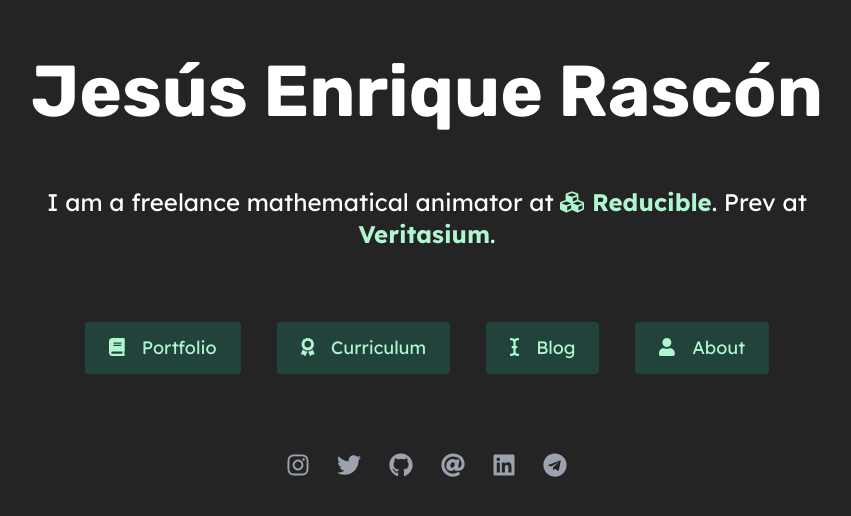
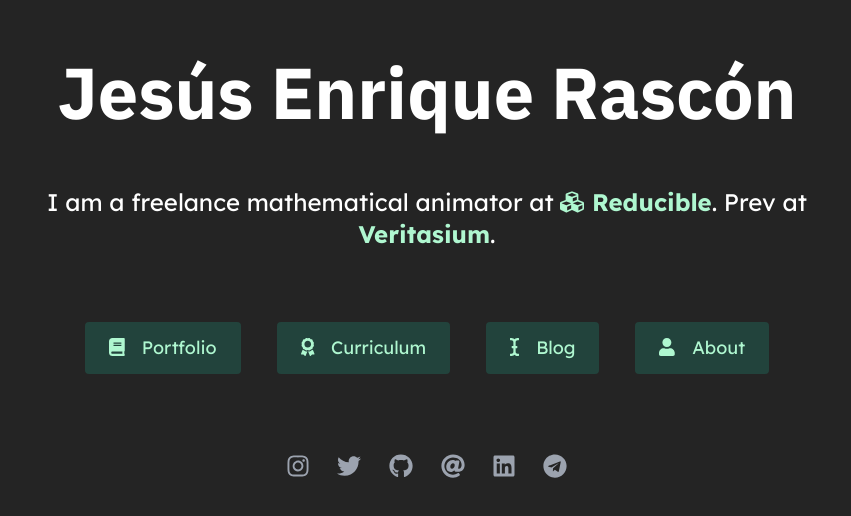
Before and after one commit to jesi-rgb/old.jesirgb.com, a Next.js app: page / in a window 1280 px wide. Shown: the part 138-654 px from the top of the page, without its empty margins (213-1064 px from the left). Built offline with nearby package versions, Linux system fonts and the light colour scheme; no server answers.

Commit message:
IBM plex sans

```diff
--- a/styles/index.css
+++ b/styles/index.css
@@ -1,5 +1,6 @@
-@import url("https://fonts.googleapis.com/css2?family=Rubik:ital,wght@0,300;0,400;0,500;0,600;0,700;0,800;0,900;1,300;1,400;1,500;1,600;1,700;1,800&display=swap");
+/* @import url("https://fonts.googleapis.com/css2?family=Rubik:ital,wght@0,300;0,400;0,500;0,600;0,700;0,800;0,900;1,300;1,400;1,500;1,600;1,700;1,800&display=swap"); */
 @import url("https://fonts.googleapis.com/css2?family=Lexend+Deca:wght@300;400;500;700&display=swap");
+@import url("https://fonts.googleapis.com/css2?family=IBM+Plex+Sans:ital,wght@0,100;0,300;0,400;0,500;0,700;1,400;1,500;1,700&display=swap");
 
 @tailwind base;
 
@@ -16,7 +17,7 @@
 /* Stop purging. */
 
 html {
-  font-family: Rubik;
+  font-family: "IBM Plex Sans";
 }
 
 @font-face {
--- a/tailwind.config.js
+++ b/tailwind.config.js
@@ -41,7 +41,7 @@ module.exports = {
 
       fontFamily: {
         blogpost: [
-          "Rubik",
+          "IBM Plex Sans",
           "Avenir",
           "ui-sans-serif",
           "system-ui",
```
